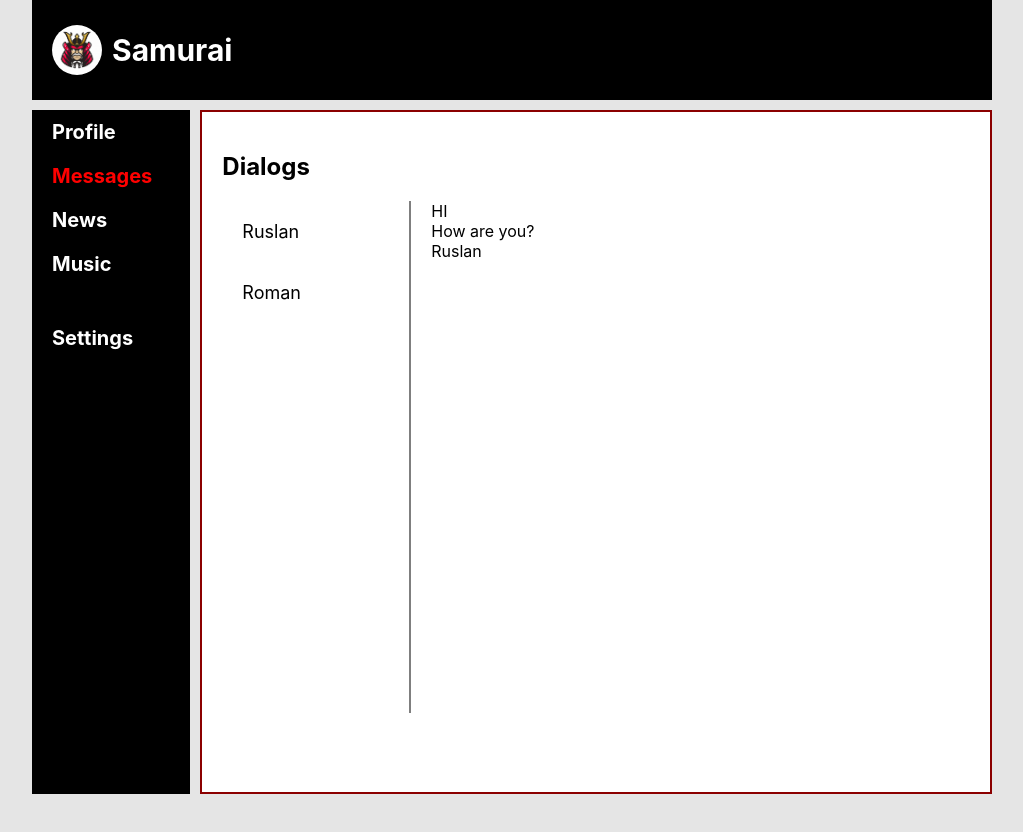
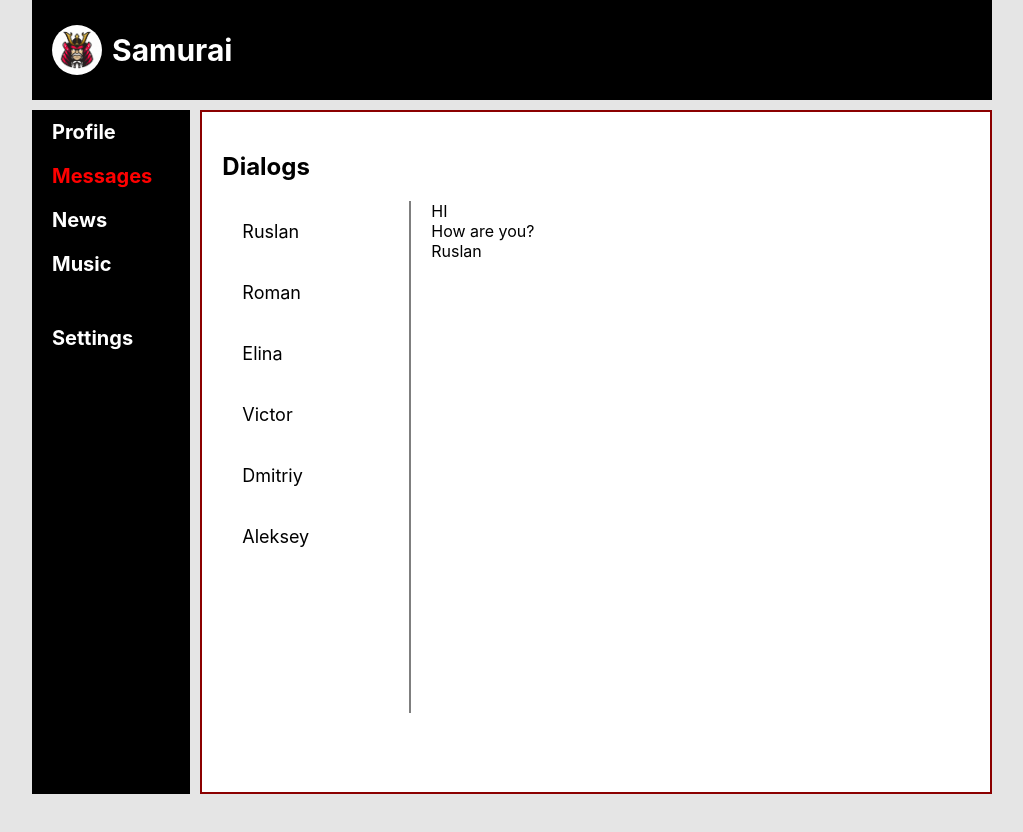
Before and after one commit to Rubikorp/Social-samurai, a React (Create React App) app: page /dialogs in a window 1280 px wide. Shown: the top 832 px of the page, without its empty margins (128-1151 px from the left). Built offline with nearby package versions, Linux system fonts and the light colour scheme.

Commit message:
Lesson 25 map: добавил map к MyPosts.jsx and Dialogs.jsx

```diff
--- a/src/components/Dialogs/Dialogs.jsx
+++ b/src/components/Dialogs/Dialogs.jsx
@@ -36,6 +36,10 @@ const Dialogs = (props) => {
         {id:2, message: 'How are you?'},
         {id:3, message: 'Ruslan'},
     ]
+    let dialogsElement = dialogsData
+        .map(dialog => <DialogsItem name={dialog.name} id={dialog.id} />)
+    let messageElement = messagesData
+        .map(m => <Message message={m.message} />)
     return (
         <div className='container bg height__8vh'>
             <h2 className={s.header}>Dialogs</h2>
@@ -43,15 +47,12 @@ const Dialogs = (props) => {
                 <div className={s.dialogs}>
                     <div className={s.users}>
                         <div className={s.list}>
-                            <DialogsItem name={dialogsData[0].name} id={dialogsData[0].id} />
-                            <DialogsItem name={dialogsData[1].name} id={dialogsData[1].id} />
+                            {dialogsElement}
                         </div>
                     </div>
                     <div className={s.chats}>
                         <div className={s.message__containe}>
-                            <Message message={messagesData[0].message}/>
-                            <Message message={messagesData[1].message}/>
-                            <Message message={messagesData[2].message}/>
+                            {messageElement}
                         </div>
                     </div>
                 </div>
--- a/src/components/Profile/MyPosts/MyPosts.jsx
+++ b/src/components/Profile/MyPosts/MyPosts.jsx
@@ -8,6 +8,8 @@ const MyPosts = () => {
         {id:1, message:'Hi, how are you?', like: 3},
         {id:2, message:'Its my first post', like: 4}
     ]
+    let postElement = postData
+        .map(p => <Post message={p.message} likeCoun={p.like} />)
     return (
         <div className={s.containe}>
             <div className='color__font__white'>My post</div>
@@ -19,8 +21,7 @@ const MyPosts = () => {
             </div>
 
             <div className={s.posts}>
-                <Post message={postData[0].message} likesCount={postData[0].like}/>
-                <Post message={postData[1].message} likesCount={postData[1].like}/>
+                {postElement}
             </div>
         </div>
     )
```
